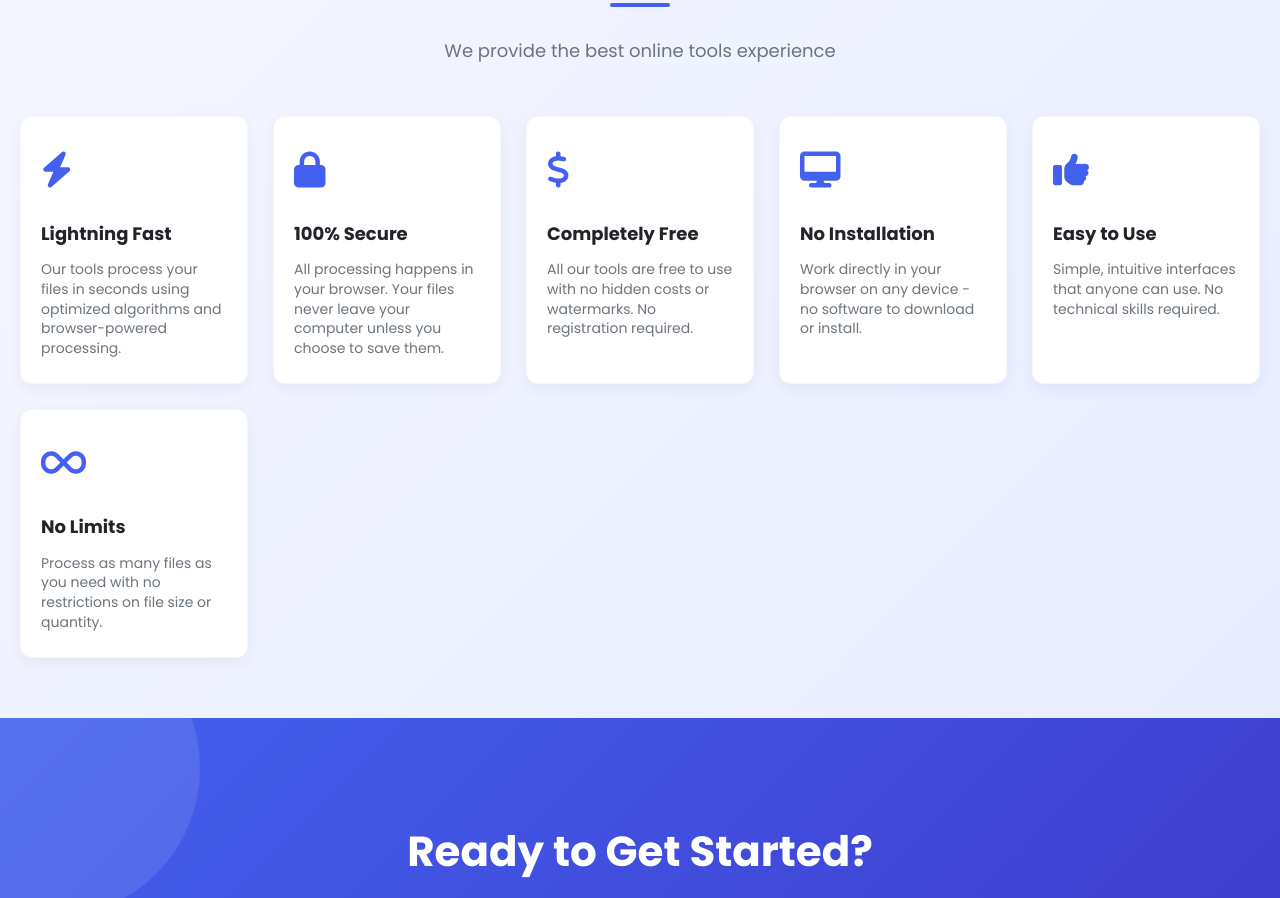
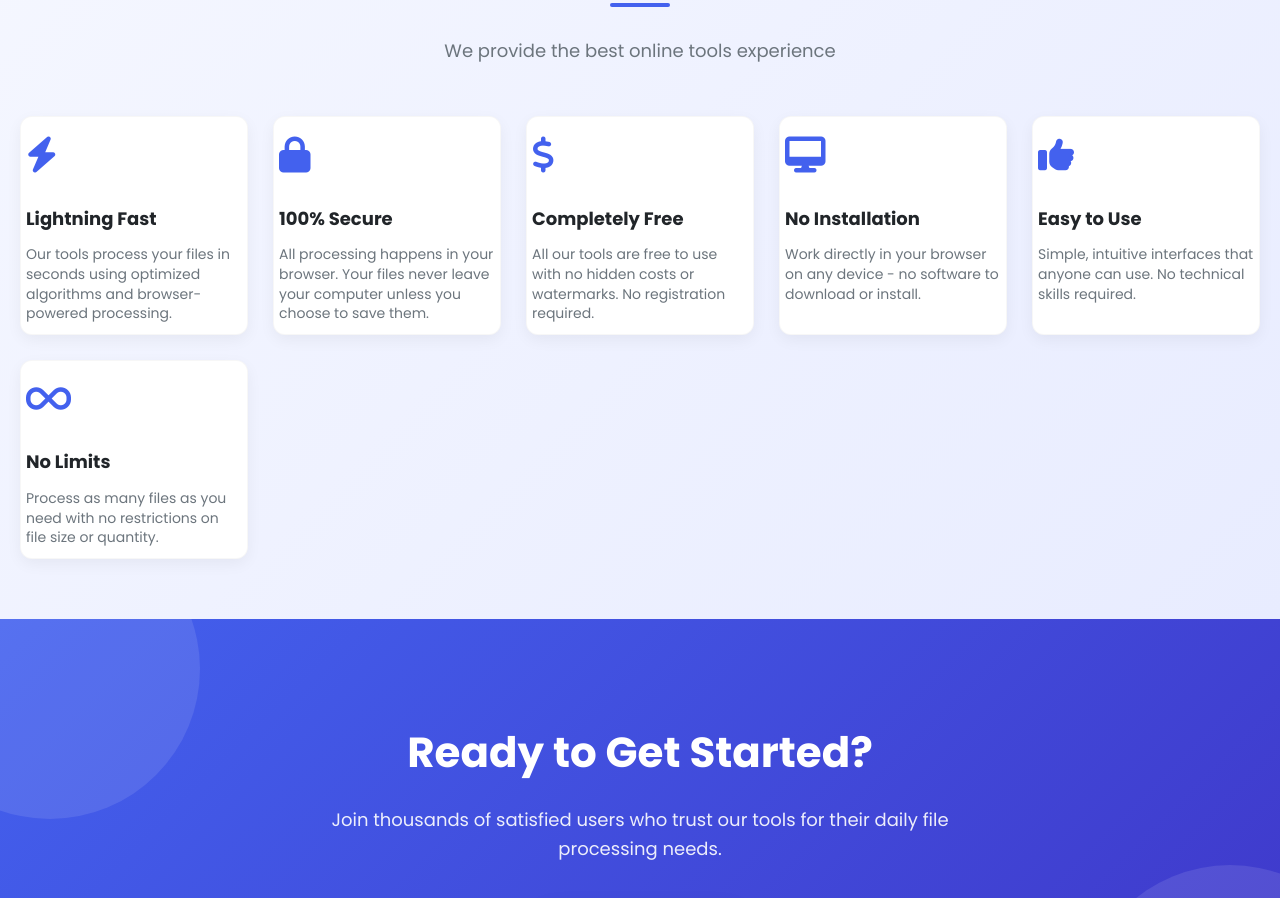
Before and after one commit to sumittailor/file2convert, a plain HTML site: page index.html in a window 1280 px wide. Shown: the part 1874-2772 px from the top of the page. Drawn offline with Linux system fonts and the light colour scheme.

Commit message:
Update index.html

```diff
--- a/index.html
+++ b/index.html
@@ -710,7 +710,7 @@
     }
 
     .feature-card {
-        padding: 25px 20px;
+        padding: 10px 5px;
     }
 }
 
```
